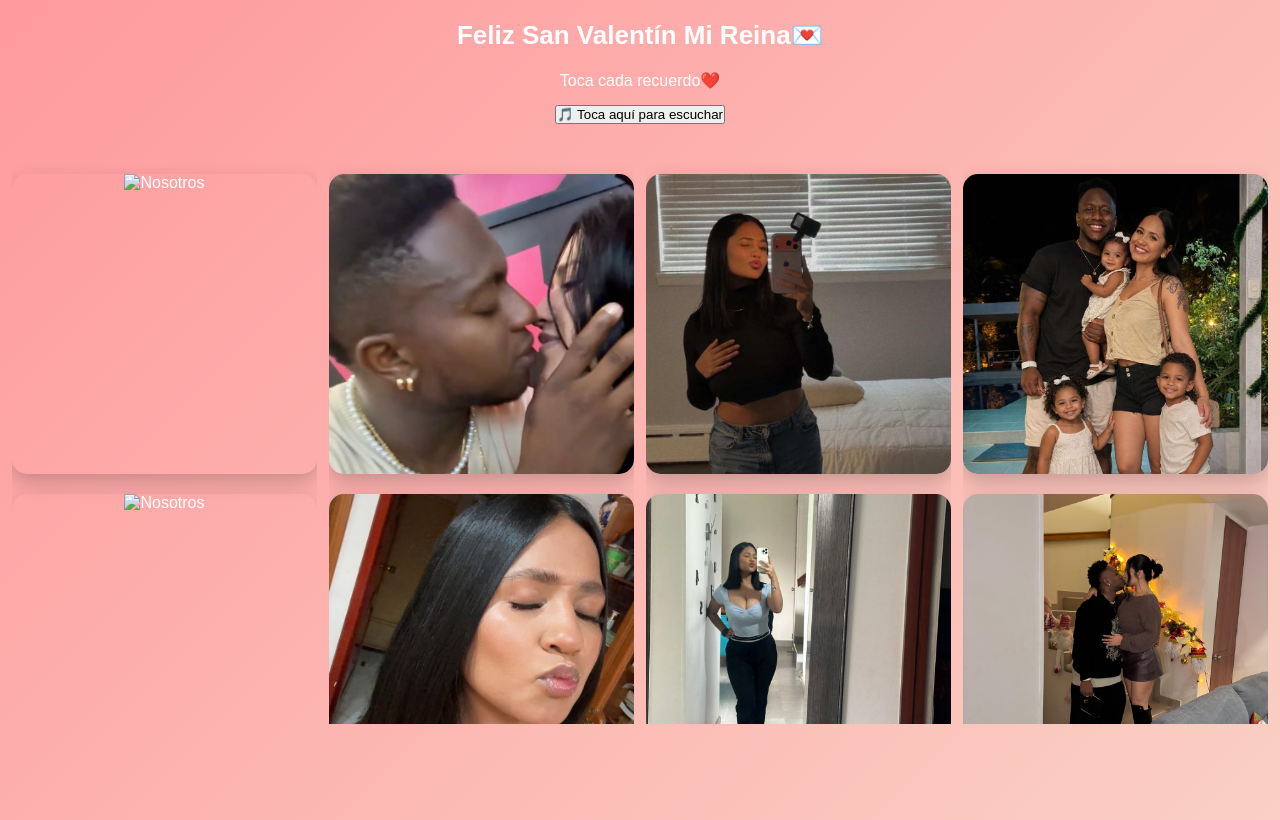
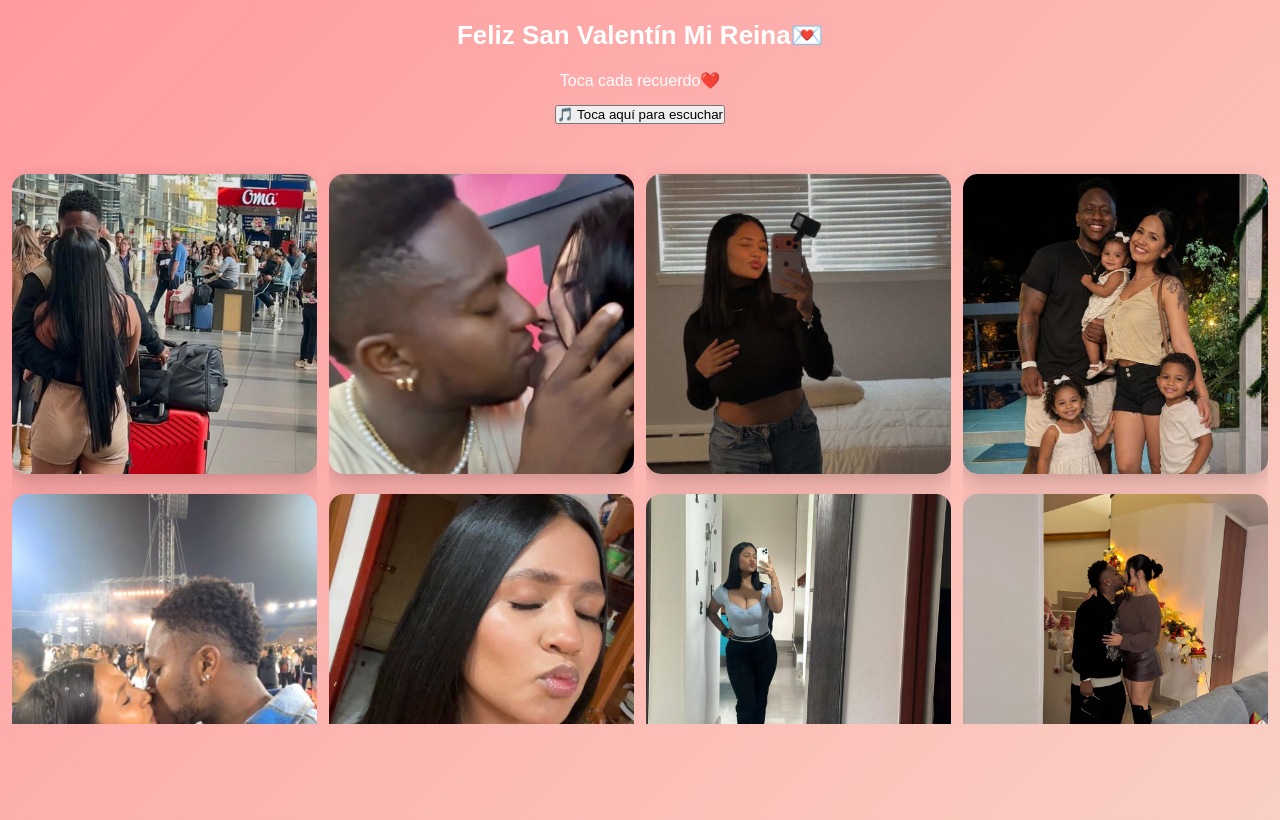
Before and after one commit to alejomena17/san-valentin-angieyalejo, a plain HTML site: page index.html in a window 1280 px wide. Drawn offline with Linux system fonts and the light colour scheme; files whose address does not match are found by name.

Commit message:
index.html

```diff
--- a/index.html
+++ b/index.html
@@ -23,7 +23,7 @@
     <div class="card ">
       <div class="card-inner">
         <div class="card-front">
-          <img src="images/foto1.jpeg" alt="Nosotros">
+          <img src="foto1.jpeg" alt="Nosotros">
         </div>
         <div class="card-back">
           <p>Aquí empezó todo… y no sabía que sería lo mejor de mi vida ❤️</p>
@@ -34,7 +34,7 @@
     <div class="card ">
       <div class="card-inner">
         <div class="card-front">
-          <img src="images/foto2.jpeg" alt="Nosotros">
+          <img src="foto2.jpeg" alt="Nosotros">
         </div>
         <div class="card-back">
           <p>Nuestro primer concierto</p>
```
